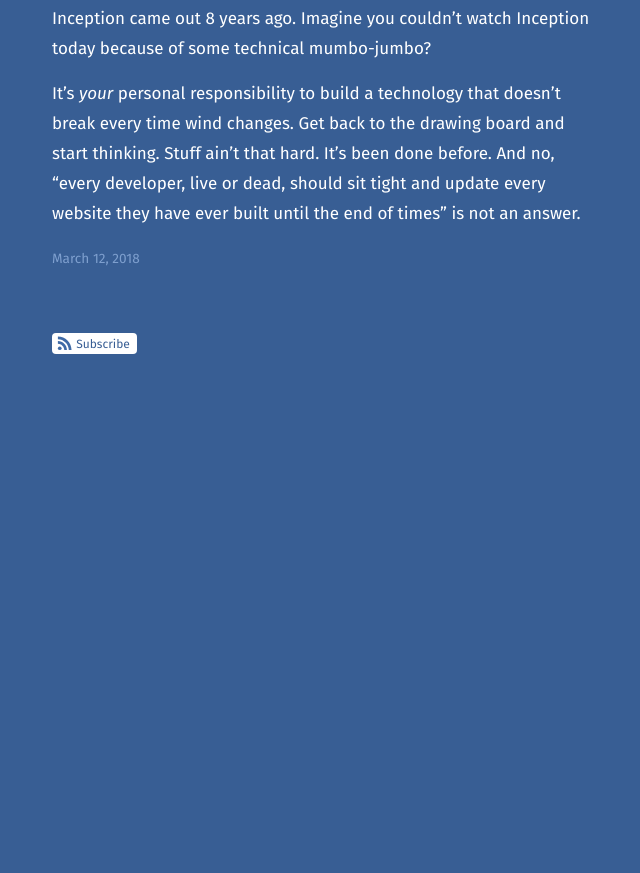
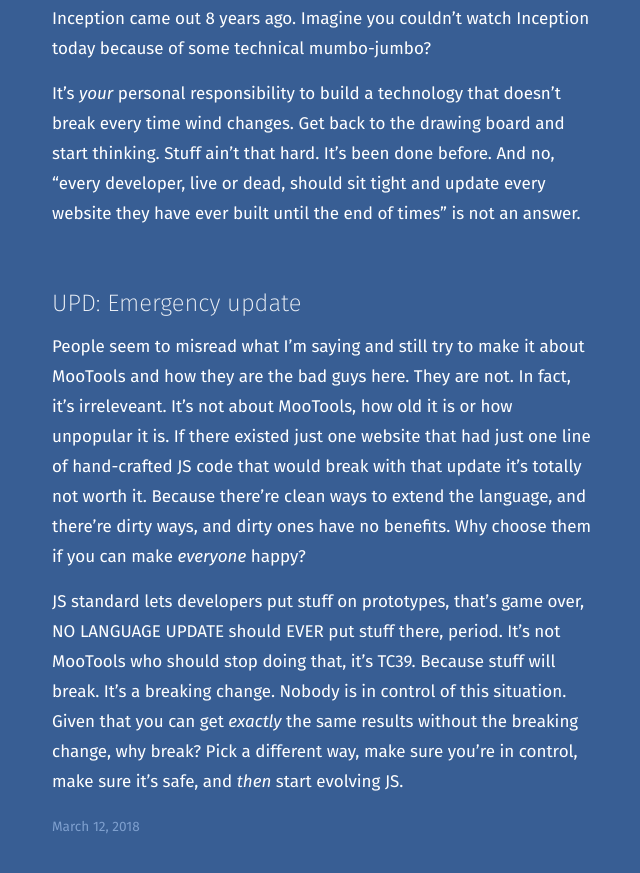
Before and after one commit to tonsky/tonsky.github.io, a Jekyll site: the page built from _posts/2018-03-12-compatibility.md, in a window 1280 px wide and 900 px high, scrolled down 5555 px. Shown: the top 873 px of the window, without its empty margins (317-957 px from the left). Built offline with Jekyll 4.4.1, drawn with Linux system fonts in a browser that asks for light colours; before the commit the page ends 5960 px from its top, so only the background shows below that.

Commit message:
emergency update

```diff
--- a/_posts/2018-03-12-compatibility.md
+++ b/_posts/2018-03-12-compatibility.md
@@ -58,3 +58,9 @@
 Just EIGHT YEARS! I can read books that are _centuries_ old just fine. Inception came out 8 years ago. Imagine you couldn’t watch Inception today because of some technical mumbo-jumbo?
 
 It’s _your_ personal responsibility to build a technology that doesn’t break every time wind changes. Get back to the drawing board and start thinking. Stuff ain’t that hard. It’s been done before. And no, “every developer, live or dead, should sit tight and update every website they have ever built until the end of times” is not an answer.
+
+## UPD: Emergency update
+
+People seem to misread what I’m saying and still try to make it about MooTools and how they are the bad guys here. They are not. In fact, it’s irreleveant. It’s not about MooTools, how old it is or how unpopular it is. If there existed just one website that had just one line of hand-crafted JS code that would break with that update it’s totally not worth it. Because there’re clean ways to extend the language, and there’re dirty ways, and dirty ones have no benefits. Why choose them if you can make _everyone_ happy?
+
+JS standard lets developers put stuff on prototypes, that’s game over, NO LANGUAGE UPDATE should EVER put stuff there, period. It’s not MooTools who should stop doing that, it’s TC39. Because stuff will break. It’s a breaking change. Nobody is in control of this situation. Given that you can get _exactly_ the same results without the breaking change, why break? Pick a different way, make sure you’re in control, make sure it’s safe, and _then_ start evolving JS.
```
